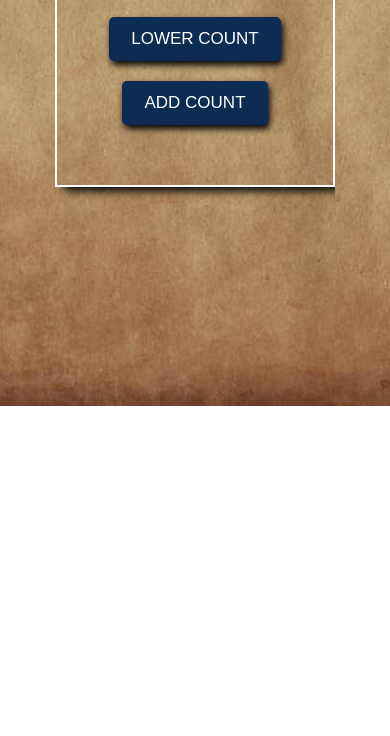
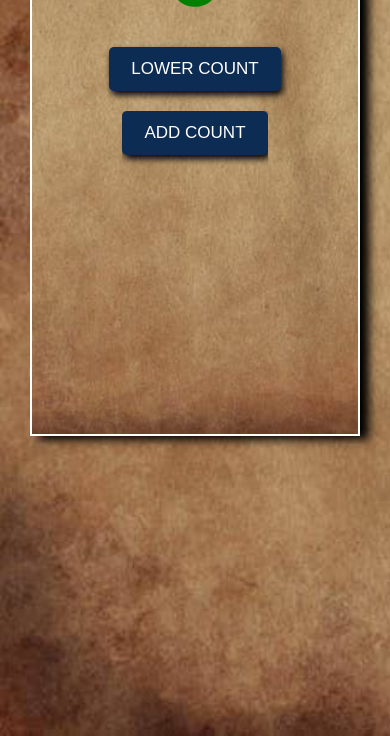
Before and after one commit to Ray-Dev47/SH-task-3, a plain HTML site: page index.html in a window 390 px wide. Shown: the part 438-1174 px from the top of the page. Before the commit the page ends 844 px from the top, so only its background shows below. Drawn offline with Linux system fonts and the light colour scheme.

Commit message:
bug fixes

```diff
--- a/style.css
+++ b/style.css
@@ -3,6 +3,7 @@
     padding: 0;
     box-sizing: border-box;
     text-align: center;
+    overflow: hidden;
 }
 
 html,
@@ -13,7 +14,18 @@ body{
     font-size: 20px;
     font-weight: 300;
     text-rendering: optimizeLegibility;
-    overflow-y: hidden;
+    background-image: url('./img/bg-img.jpeg');
+    background-size: cover;
+}
+
+.container{
+    border: 2px solid #fff;
+    width: 400px;
+    margin: auto;
+    margin-top: 40px;
+    margin-bottom: 50px;
+    text-transform: uppercase;
+    box-shadow: 3px 8px 12px #000000;
     display: flex;
     justify-content: center;
     align-items: center;
@@ -24,13 +36,7 @@ body{
     background-attachment: fixed;
     height: 100vh;
 }
-.container{
-    border: 2px solid #fff;
-    width: 400px;
-    margin: auto;
-    text-transform: uppercase;
-    box-shadow: 9px 4px 9px #000000;
-}
+
 .counter_heading{
     font-weight: 400;
     font-size: 45px;
@@ -67,8 +73,10 @@ button{
     }
     .container{
         border: 2px solid #fff;
-        width: 280px;
-        margin: 0;
+        width: 330px;
+        margin: auto;
+        margin-top: 30px;
+        margin-bottom: 300px;
         text-transform: uppercase;
         box-shadow: 9px 4px 9px #000000;
     }
```
